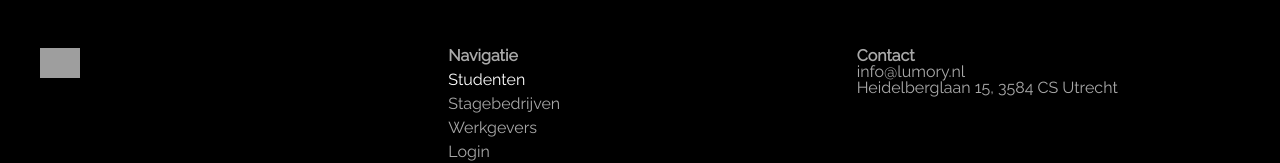
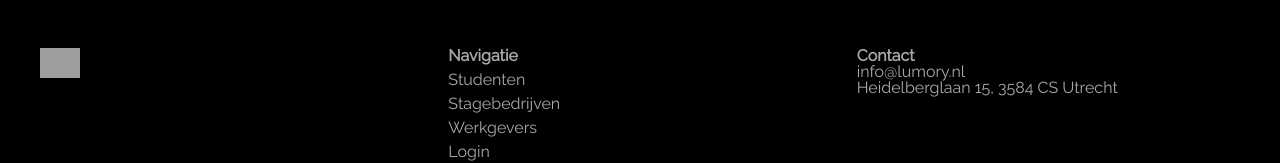
Before and after one commit to Lumory/Lumory, a Nuxt app in the folder frontend/: page / in a window 1280 px wide. In both pictures the pointer is over the link 486 px from the left and 607 px from the top of the page. Shown: the part 528-691 px from the top of the page. Built offline with nearby package versions, Linux system fonts and the light colour scheme; grey boxes are pictures that could not be loaded.

Commit message:
Update TheFooter.vue White CSS var usage

```diff
--- a/frontend/components/TheFooter.vue
+++ b/frontend/components/TheFooter.vue
@@ -78,7 +78,7 @@ export default {
   color: #a9a9a9;
 }
 .footer-menu a:hover, .footer-menu a:active {
-  color: white;
+  color: var(--white);
 }
 .footer-copyright {
   margin-top: 20px;
```
